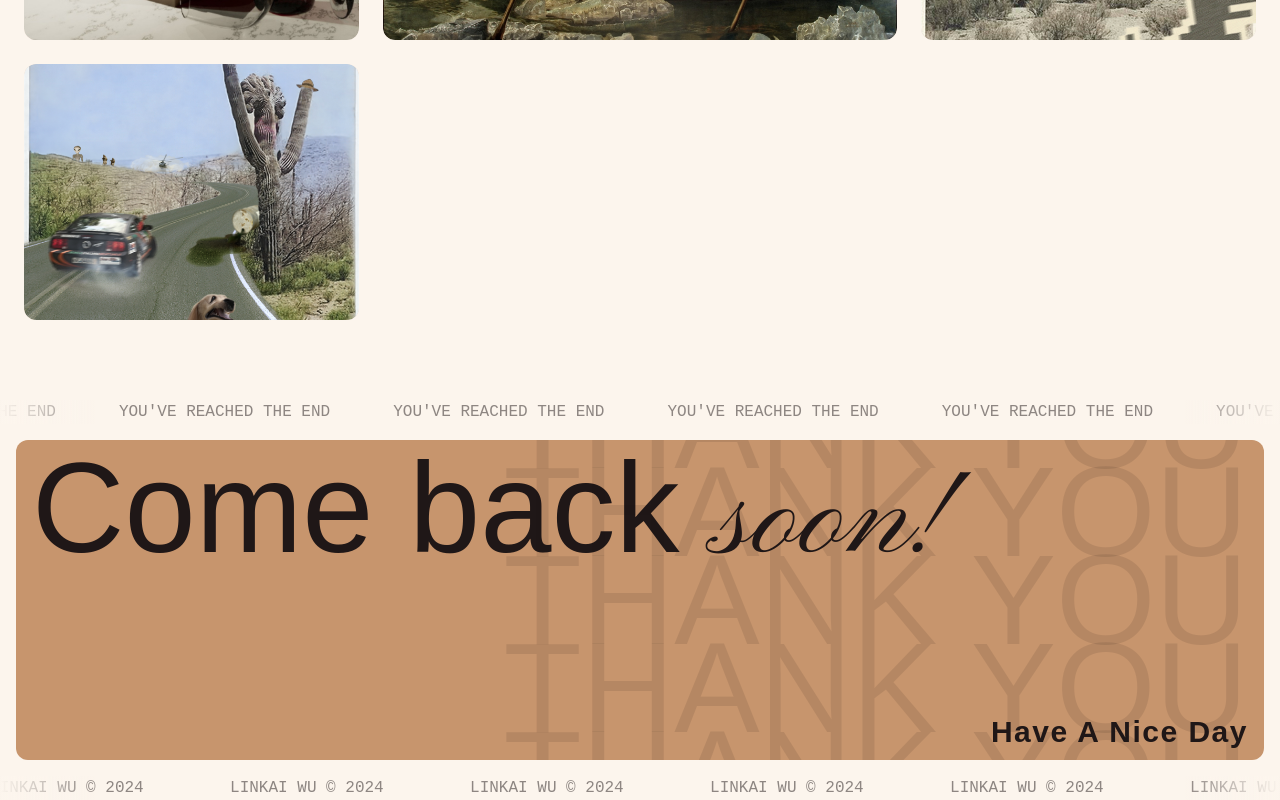
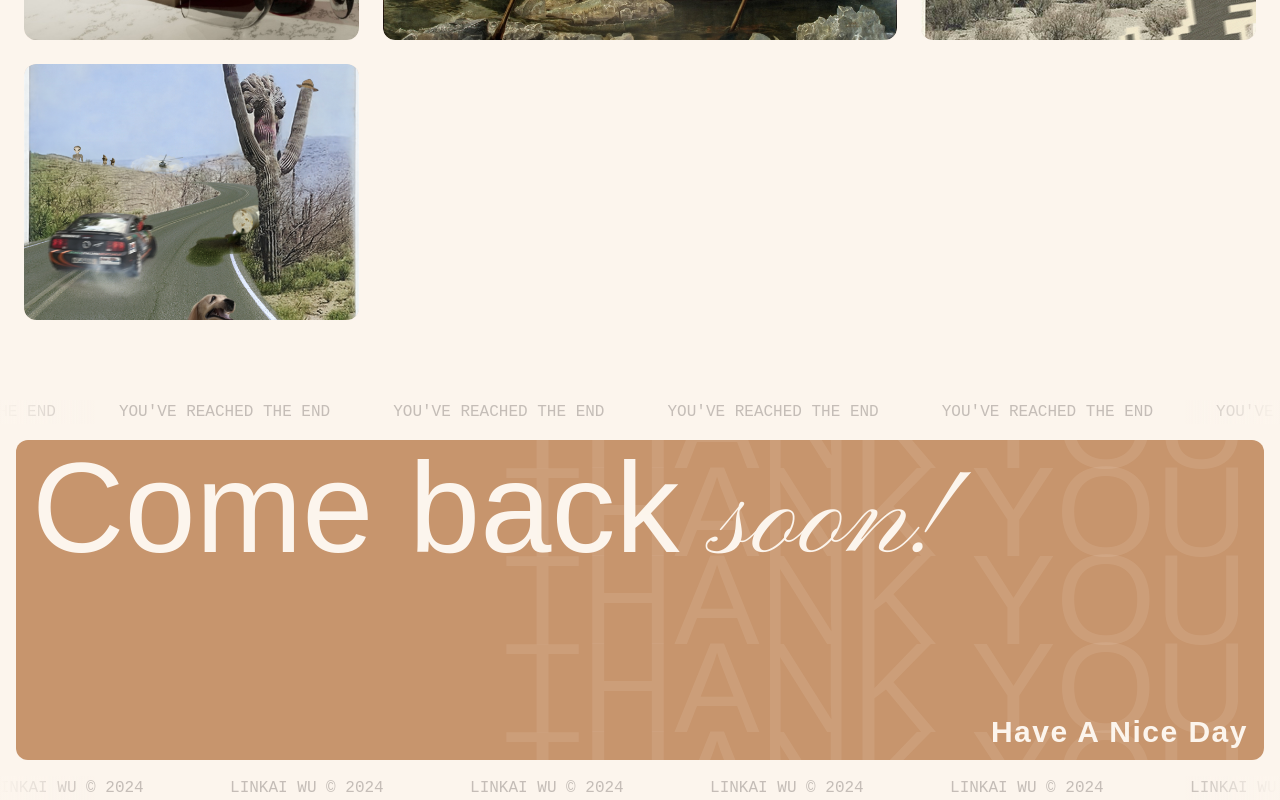
Before and after one commit to linkai101/site, a Next.js app: page /portfolio in a window 1280 px wide. Shown: the part 1176-1976 px from the top of the page. Built offline with nearby package versions, Linux system fonts and the light colour scheme; a web font is replaced by a local one.

Commit message:
Update footer typography

```diff
--- a/components/home/footer.tsx
+++ b/components/home/footer.tsx
@@ -10,18 +10,18 @@ export default function Footer({ className, ...rest }: { className?: string, [ke
         slides={new Array(7).fill(
           <p>You&apos;ve reached the end</p>
         )}
-        className="text-dark/50 dark:text-light/25 text-base font-mono uppercase select-none"
+        className="text-dark/25 dark:text-light/25 text-base font-medium dark:font-normal font-mono uppercase select-none"
       />
 
       <div className="px-2 md:px-4 py-4">
-        <div className="p-4 h-80 relative flex justify-between gap-8 text-dark bg-primary rounded-xl overflow-hidden">
+        <div className="p-4 h-80 relative flex justify-between gap-8 text-light dark:text-dark bg-primary rounded-xl overflow-hidden">
           <h2 className="text-8xl leading-[5.5rem] sm:text-9xl sm:leading-[6.5rem] font-heading select-none">
             Come back <span className="font-cursive">soon!</span>
           </h2>
 
           <div className="
             absolute top-1/2 -translate-y-1/2 right-1/2 sm:right-4 translate-x-1/2 sm:translate-x-0
-            text-8xl leading-[4.1rem] sm:text-9xl sm:leading-[5.5rem] text-dark/10 uppercase whitespace-nowrap select-none
+            text-8xl leading-[4.1rem] sm:text-9xl sm:leading-[5.5rem] text-light/10 dark:text-dark/10 uppercase whitespace-nowrap select-none
           ">
             <p className="font-sketchOutline">
               Thank you
@@ -57,7 +57,7 @@ export default function Footer({ className, ...rest }: { className?: string, [ke
       <Slider
         direction="right"
         slides={new Array(8).fill(
-          <p className="text-dark/50 dark:text-light/25 text-base font-mono uppercase">
+          <p className="text-dark/25 dark:text-light/25 text-base font-medium dark:font-normal font-mono uppercase">
             Linkai Wu &copy; {new Date().getFullYear()}
           </p>
         )}
```
